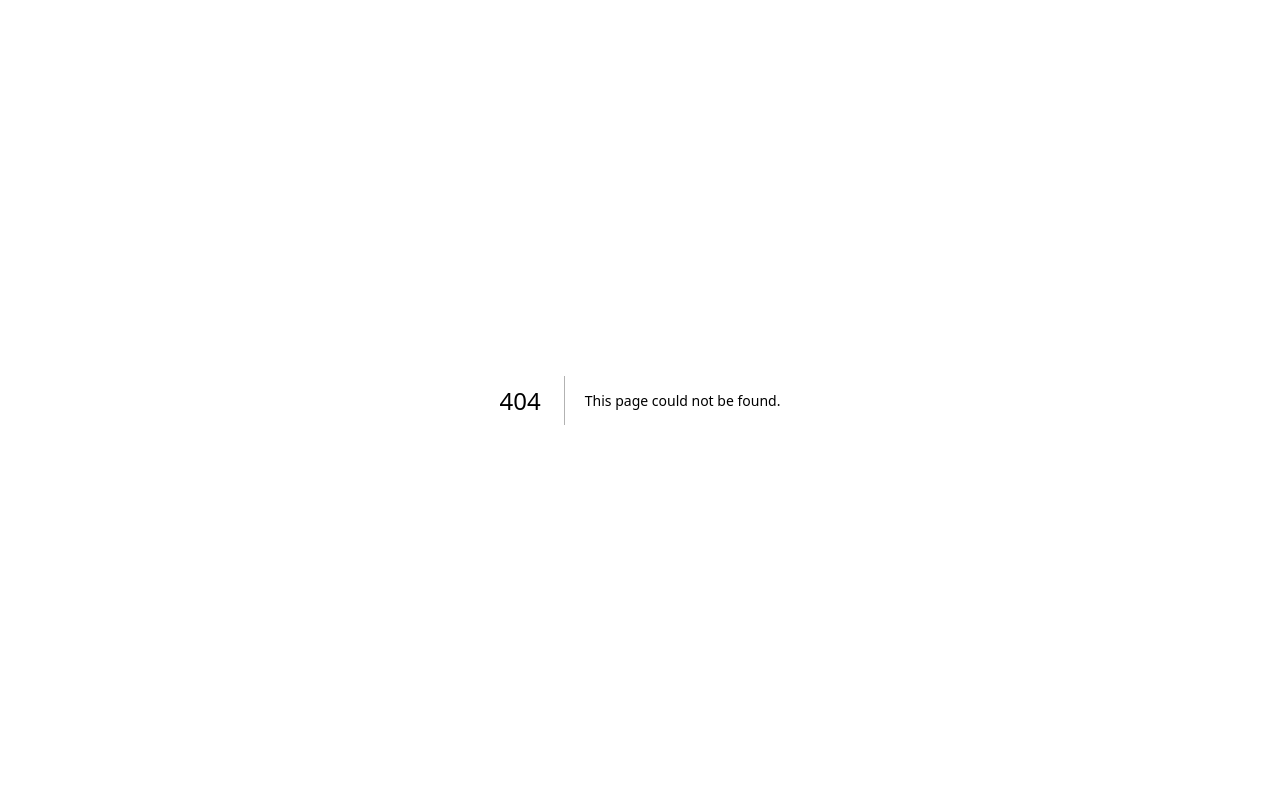
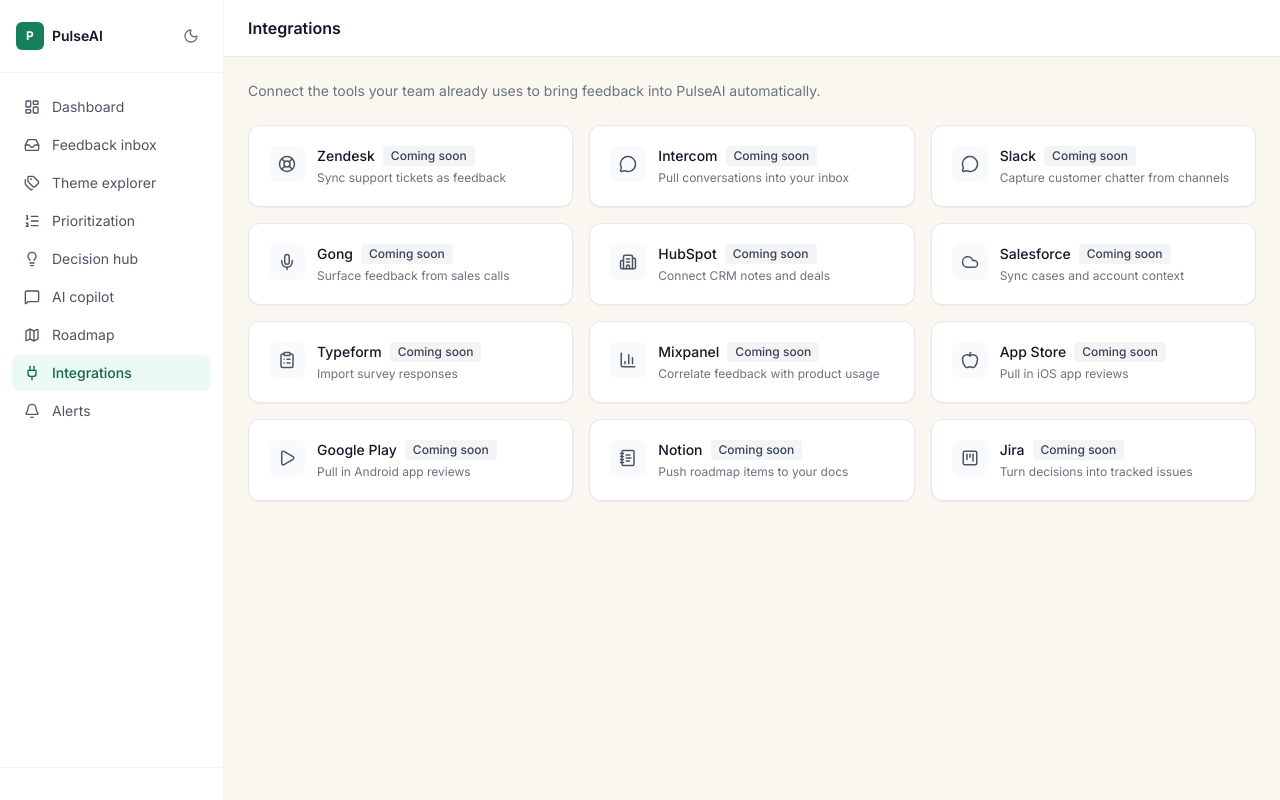
Before and after one commit to varkin10/PulseAi, a Next.js app: page /integrations in a window 1280 px wide. Before the commit this address had no page. Built offline with nearby package versions, Linux system fonts and the light colour scheme.

Commit message:
add integrations page with 12 coming soon connectors

```diff
--- /dev/null
+++ b/src/app/integrations/page.tsx
@@ -0,0 +1,65 @@
+"use client";
+import { Card, Badge } from "@/components/ui";
+import { Sidebar } from "@/components/Sidebar";
+import {
+  LifeBuoy,
+  MessageCircle,
+  Mic,
+  Building2,
+  Cloud,
+  ClipboardList,
+  BarChart3,
+  Apple,
+  Play,
+  NotebookText,
+  KanbanSquare,
+} from "lucide-react";
+
+const integrations = [
+  { name: "Zendesk", description: "Sync support tickets as feedback", icon: LifeBuoy },
+  { name: "Intercom", description: "Pull conversations into your inbox", icon: MessageCircle },
+  { name: "Slack", description: "Capture customer chatter from channels", icon: MessageCircle },
+  { name: "Gong", description: "Surface feedback from sales calls", icon: Mic },
+  { name: "HubSpot", description: "Connect CRM notes and deals", icon: Building2 },
+  { name: "Salesforce", description: "Sync cases and account context", icon: Cloud },
+  { name: "Typeform", description: "Import survey responses", icon: ClipboardList },
+  { name: "Mixpanel", description: "Correlate feedback with product usage", icon: BarChart3 },
+  { name: "App Store", description: "Pull in iOS app reviews", icon: Apple },
+  { name: "Google Play", description: "Pull in Android app reviews", icon: Play },
+  { name: "Notion", description: "Push roadmap items to your docs", icon: NotebookText },
+  { name: "Jira", description: "Turn decisions into tracked issues", icon: KanbanSquare },
+];
+
+export default function IntegrationsPage() {
+  return (
+    <div className="app-layout">
+      <Sidebar />
+      <main className="app-main">
+        <div className="flex items-center justify-between px-6 py-4 border-b border-gray-200 bg-white sticky top-0 z-10">
+          <h1 className="text-base font-semibold text-gray-900">Integrations</h1>
+        </div>
+        <div className="p-6">
+          <p className="text-sm text-gray-500 mb-6">
+            Connect the tools your team already uses to bring feedback into PulseAI automatically.
+          </p>
+          <div className="grid grid-cols-1 sm:grid-cols-2 lg:grid-cols-3 gap-4">
+            {integrations.map(({ name, description, icon: Icon }) => (
+              <Card key={name} className="flex items-start gap-3">
+                <div className="w-9 h-9 rounded-lg bg-gray-50 dark:bg-gray-800 flex items-center justify-center text-gray-600 dark:text-gray-300 shrink-0">
+                  <Icon size={18} />
+                </div>
+                <div className="flex-1 min-w-0">
+                  <div className="flex items-center gap-2 mb-1">
+                    <p className="text-sm font-medium text-gray-900 dark:text-gray-100">{name}</p>
+                    <Badge variant="default">Coming soon</Badge>
+                  </div>
+                  <p className="text-xs text-gray-500 dark:text-gray-400">{description}</p>
+                </div>
+              </Card>
+            ))}
+          </div>
+        </div>
+      </main>
+    </div>
+  );
+}
--- a/src/components/Sidebar.tsx
+++ b/src/components/Sidebar.tsx
@@ -12,6 +12,7 @@
   Lightbulb,
   MessageSquare,
   Map,
+  Plug,
   Bell,
 } from "lucide-react";
 
@@ -23,6 +24,7 @@
   { label: "Decision hub", href: "/decision-hub", icon: Lightbulb },
   { label: "AI copilot", href: "/copilot", icon: MessageSquare },
   { label: "Roadmap", href: "/roadmap", icon: Map },
+  { label: "Integrations", href: "/integrations", icon: Plug },
   { label: "Alerts", href: "/alerts", icon: Bell },
 ];
 
```
